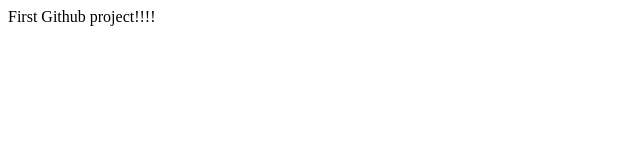
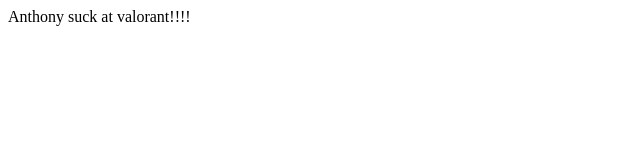
Before and after one commit to alexp443/github-project-1, a plain HTML site: page index.html in a window 1280 px wide. Shown: the full height of the page, 0-640 px from the left. Drawn offline with Linux system fonts and the light colour scheme.

Commit message:
valorant

```diff
--- a/index.html
+++ b/index.html
@@ -7,6 +7,6 @@
     <title>Document</title>
 </head>
 <body>
-    First Github project!!!!
+    Anthony suck at valorant!!!!
 </body>
 </html>
```
